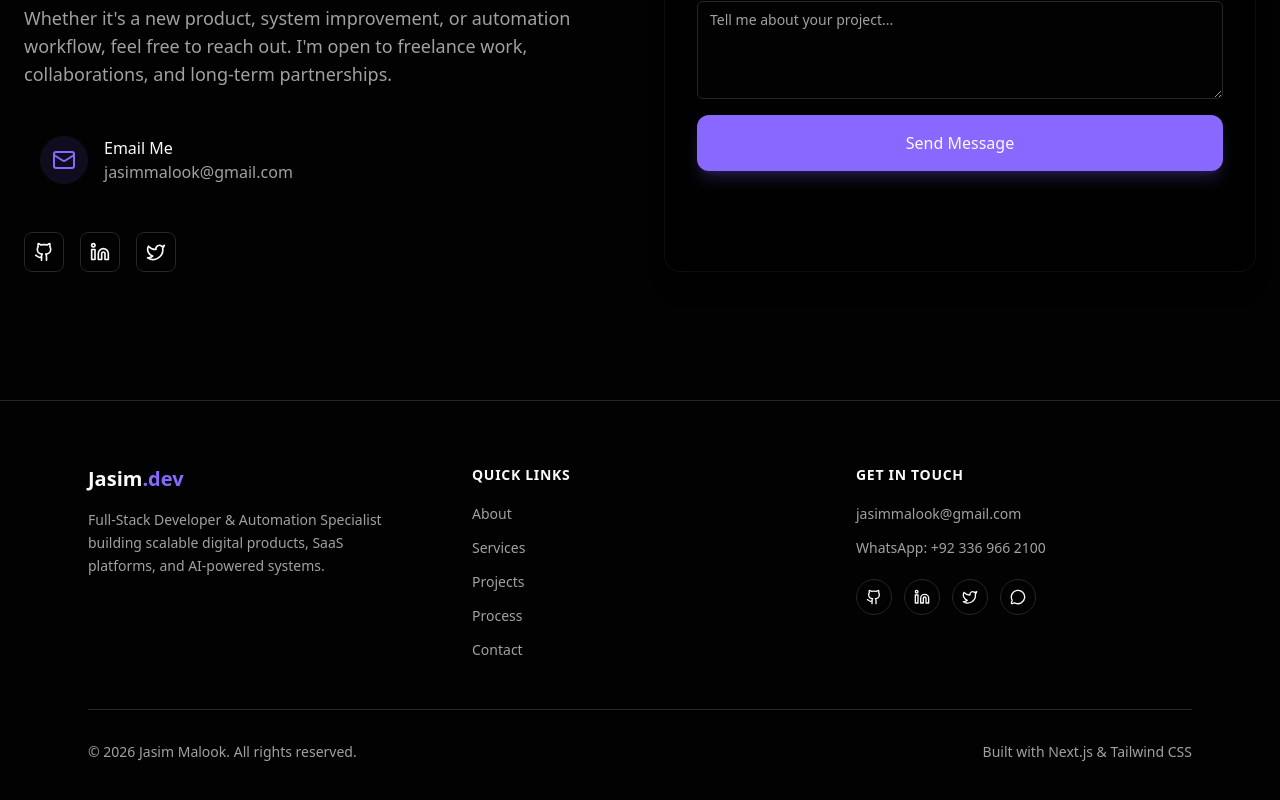
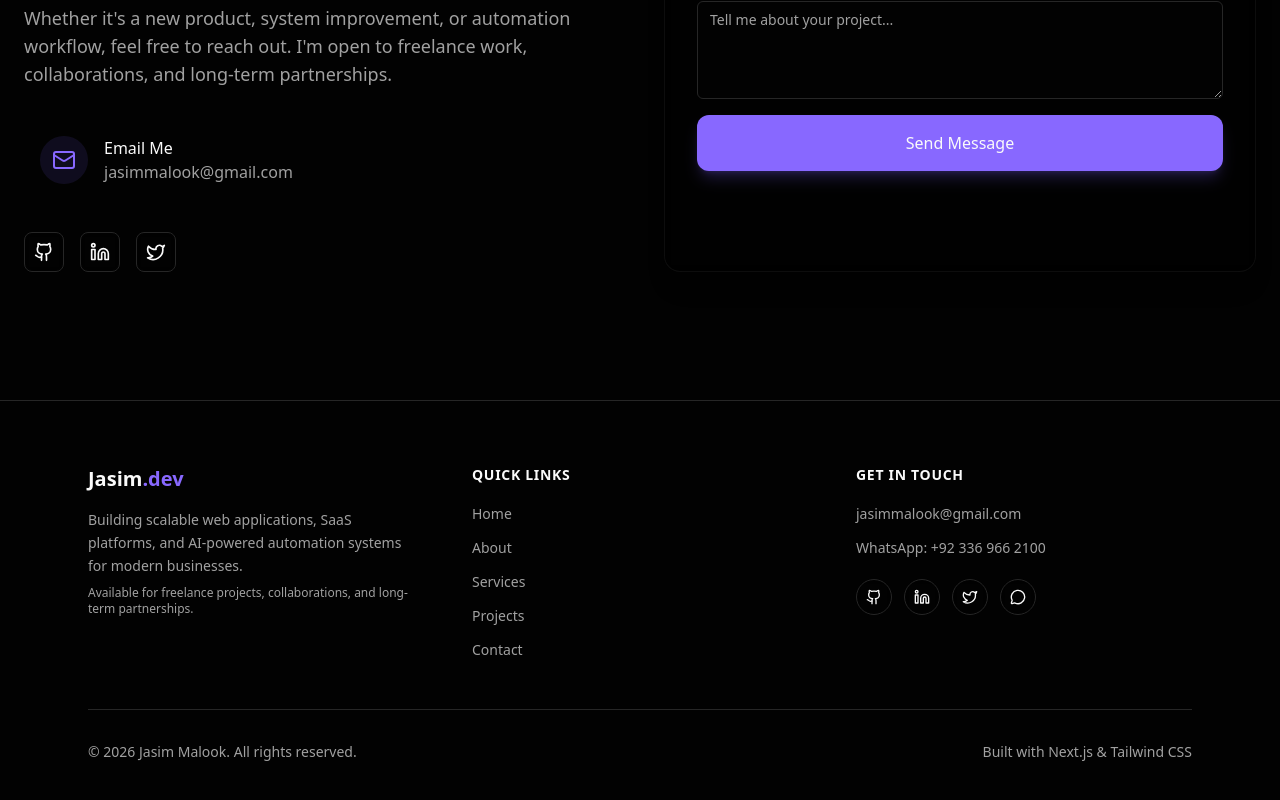
Before and after one commit to JasimMalook/jasim-portfolio, a Next.js app: page / in a window 1280 px wide. Shown: the part 6859-7659 px from the top of the page. Built offline with nearby package versions, Linux system fonts and the light colour scheme.

Commit message:
Update footer with new branding, Home link, and social hover effects

```diff
--- a/src/components/Footer.tsx
+++ b/src/components/Footer.tsx
@@ -5,10 +5,10 @@ import { Github, Linkedin, Twitter, MessageCircle } from "lucide-react";
 import { Button } from "./ui/Button";
 
 const navLinks = [
+    { name: "Home", href: "/" },
     { name: "About", href: "#about" },
     { name: "Services", href: "#services" },
     { name: "Projects", href: "#projects" },
-    { name: "Process", href: "#process" },
     { name: "Contact", href: "#contact" },
 ];
 
@@ -31,8 +31,11 @@ export function Footer() {
                             <span>Jasim<span className="text-primary">.dev</span></span>
                         </Link>
                         <p className="text-muted-foreground text-sm leading-relaxed max-w-xs">
-                            Full-Stack Developer &amp; Automation Specialist building scalable
-                            digital products, SaaS platforms, and AI-powered systems.
+                            Building scalable web applications, SaaS platforms, and AI-powered
+                            automation systems for modern businesses.
+                        </p>
+                        <p className="text-muted-foreground text-xs mt-2 max-w-xs">
+                            Available for freelance projects, collaborations, and long-term partnerships.
                         </p>
                     </div>
 
@@ -78,7 +81,7 @@ export function Footer() {
                         </ul>
                         <div className="flex gap-3 mt-5">
                             {socialLinks.map((social) => (
-                                <Button key={social.name} variant="outline" size="icon" asChild className="rounded-full w-9 h-9">
+                                <Button key={social.name} variant="outline" size="icon" asChild className="rounded-full w-9 h-9 hover:scale-110 transition-transform duration-200">
                                     <Link href={social.href} target="_blank" aria-label={social.name}>
                                         <social.icon size={16} />
                                     </Link>
```
